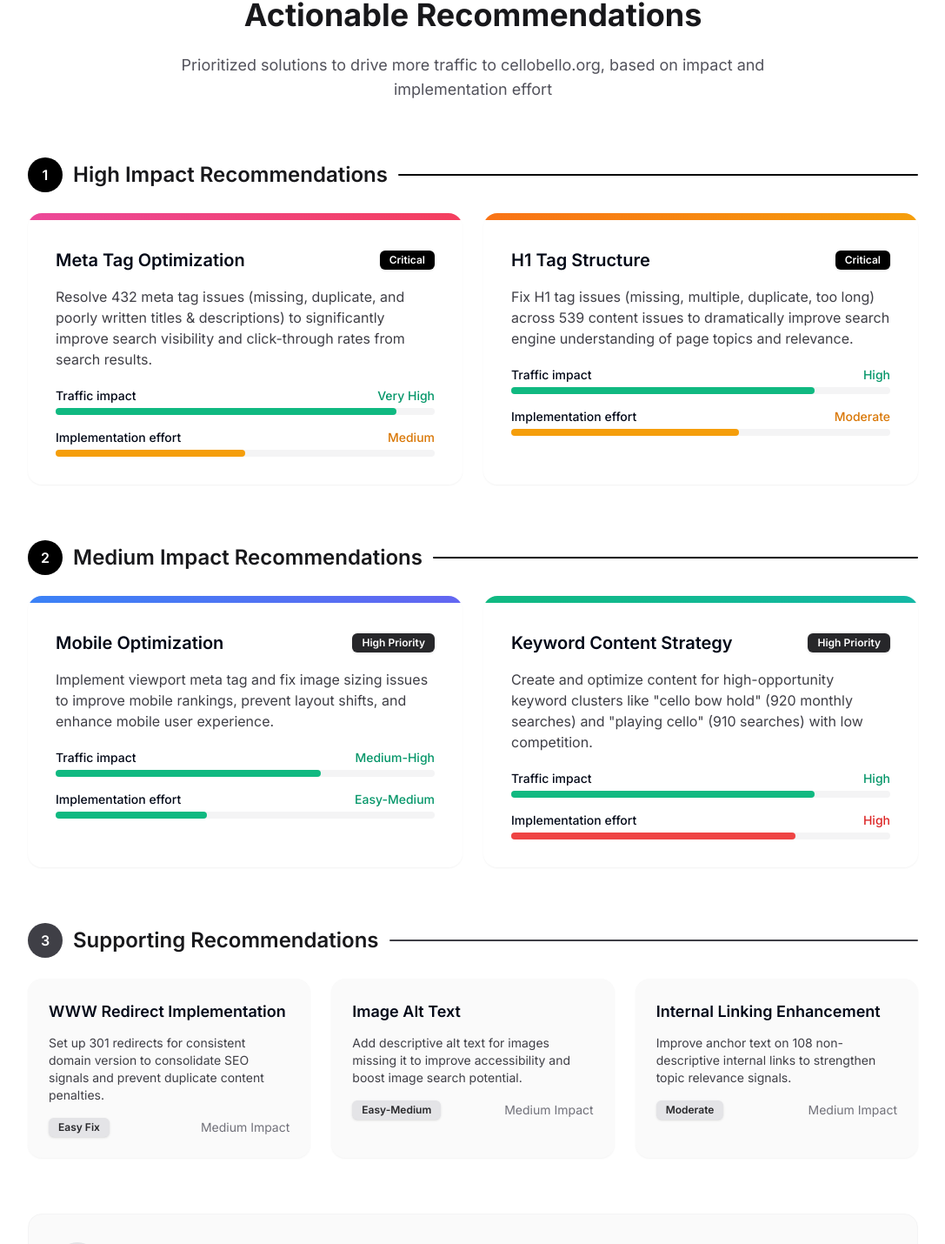
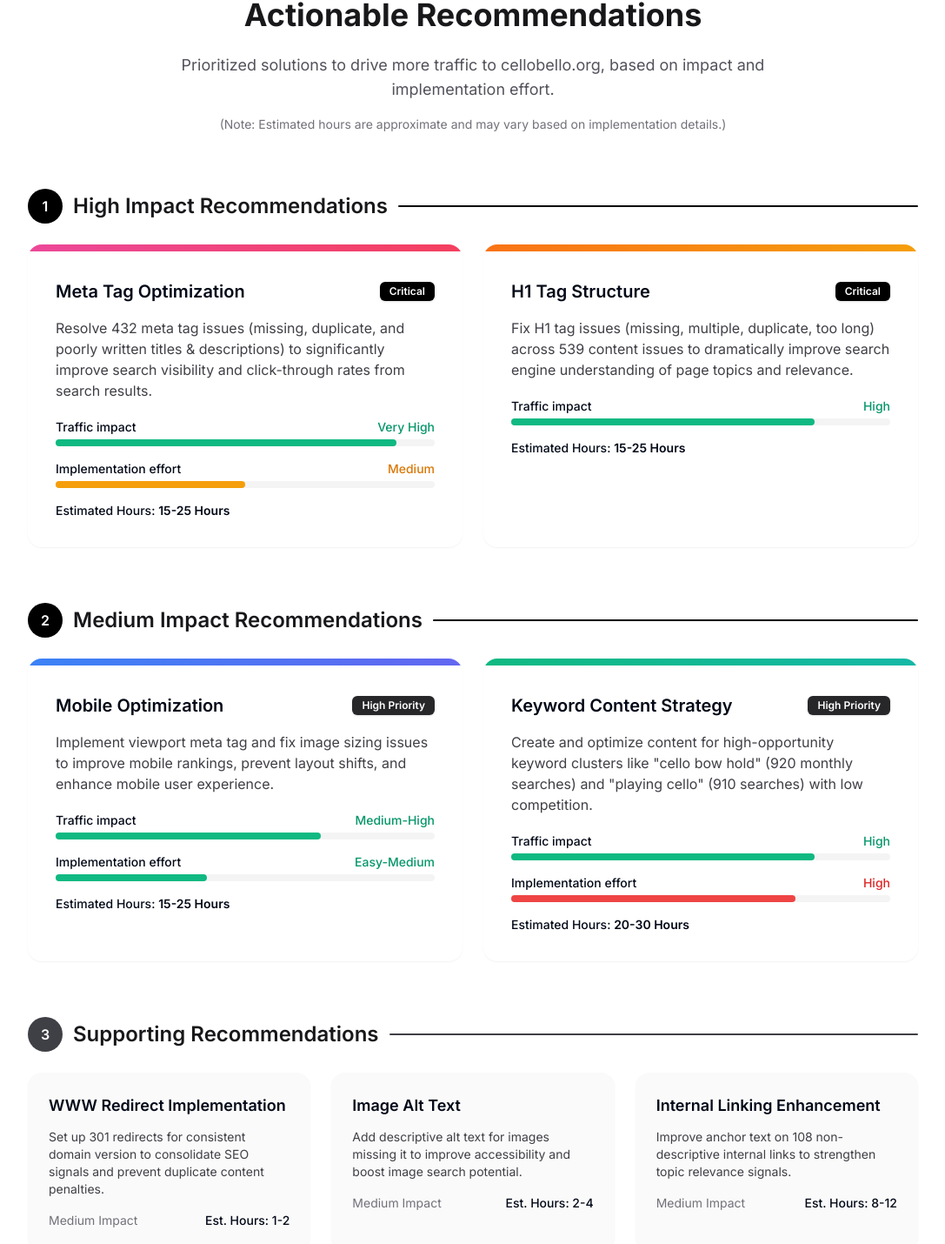
Before and after one commit to delgesu1/CelloBelloAudit, a Next.js app: page / in a window 1280 px wide. Shown: the part 2374-3804 px from the top of the page at 87% size, without its empty margins (96-1183 px from the left). Built offline with nearby package versions, Linux system fonts and the light colour scheme.

Commit message:
feat: Update SEO report page with estimated task hours

```diff
--- a/src/app/page.tsx
+++ b/src/app/page.tsx
@@ -211,7 +211,8 @@ export default function Home() {
       <section className="py-24 px-6">
         <div className="max-w-5xl mx-auto">
           <h2 className="text-3xl md:text-4xl font-bold mb-6 text-center">Actionable Recommendations</h2>
-          <p className="text-lg text-zinc-600 max-w-3xl mx-auto text-center mb-16">Prioritized solutions to drive more traffic to cellobello.org, based on impact and implementation effort</p>
+          <p className="text-lg text-zinc-600 max-w-3xl mx-auto text-center mb-4">Prioritized solutions to drive more traffic to cellobello.org, based on impact and implementation effort.</p>
+          <p className="text-sm text-zinc-500 max-w-3xl mx-auto text-center mb-16">(Note: Estimated hours are approximate and may vary based on implementation details.)</p>
 
           <div className="space-y-16">
             {/* High Impact Category */}
@@ -253,6 +254,10 @@ export default function Home() {
                         <div className="bg-amber-500 h-2 rounded-full" style={{ width: '50%' }}></div>
                       </div>
                     </div>
+                    {/* Removed Implementation Effort Bar */}
+                    <div className="text-sm font-medium mt-4">
+                      Estimated Hours: <span className="font-semibold">15-25 Hours</span>
+                    </div>
                   </div>
                 </Card>
 
@@ -275,14 +280,9 @@ export default function Home() {
                         <div className="bg-emerald-500 h-2 rounded-full" style={{ width: '80%' }}></div>
                       </div>
                     </div>
-                    <div className="space-y-1">
-                      <div className="flex justify-between text-sm">
-                        <span className="font-medium">Implementation effort</span>
-                        <span className="text-amber-600 font-medium">Moderate</span>
-                      </div>
-                      <div className="w-full bg-zinc-100 rounded-full h-2">
-                        <div className="bg-amber-500 h-2 rounded-full" style={{ width: '60%' }}></div>
-                      </div>
+                    {/* Removed Implementation Effort Bar */}
+                     <div className="text-sm font-medium mt-4">
+                      Estimated Hours: <span className="font-semibold">15-25 Hours</span>
                     </div>
                   </div>
                 </Card>
@@ -328,6 +328,10 @@ export default function Home() {
                         <div className="bg-emerald-500 h-2 rounded-full" style={{ width: '40%' }}></div>
                       </div>
                     </div>
+                    {/* Removed Implementation Effort Bar */}
+                    <div className="text-sm font-medium mt-4">
+                      Estimated Hours: <span className="font-semibold">15-25 Hours</span>
+                    </div>
                   </div>
                 </Card>
 
@@ -359,6 +363,10 @@ export default function Home() {
                         <div className="bg-red-500 h-2 rounded-full" style={{ width: '75%' }}></div>
                       </div>
                     </div>
+                    {/* Removed Implementation Effort Bar */}
+                    <div className="text-sm font-medium mt-4">
+                      Estimated Hours: <span className="font-semibold">20-30 Hours</span>
+                    </div>
                   </div>
                 </Card>
               </div>
@@ -381,9 +389,9 @@ export default function Home() {
                     <p className="text-zinc-700 text-sm mb-4">
                       Set up 301 redirects for consistent domain version to consolidate SEO signals and prevent duplicate content penalties.
                     </p>
-                    <div className="flex items-center justify-between text-sm">
-                      <Badge className="bg-zinc-200 text-zinc-800">Easy Fix</Badge>
+                    <div className="flex items-center justify-between text-sm mt-4">
                       <span className="text-zinc-500">Medium Impact</span>
+                       <span className="font-medium">Est. Hours: 1-2</span>
                     </div>
                   </div>
                 </Card>
@@ -394,9 +402,9 @@ export default function Home() {
                     <p className="text-zinc-700 text-sm mb-4">
                       Add descriptive alt text for images missing it to improve accessibility and boost image search potential.
                     </p>
-                    <div className="flex items-center justify-between text-sm">
-                      <Badge className="bg-zinc-200 text-zinc-800">Easy-Medium</Badge>
+                    <div className="flex items-center justify-between text-sm mt-4">
                       <span className="text-zinc-500">Medium Impact</span>
+                       <span className="font-medium">Est. Hours: 2-4</span>
                     </div>
                   </div>
                 </Card>
@@ -407,9 +415,9 @@ export default function Home() {
                     <p className="text-zinc-700 text-sm mb-4">
                       Improve anchor text on 108 non-descriptive internal links to strengthen topic relevance signals.
                     </p>
-                    <div className="flex items-center justify-between text-sm">
-                      <Badge className="bg-zinc-200 text-zinc-800">Moderate</Badge>
+                    <div className="flex items-center justify-between text-sm mt-4">
                       <span className="text-zinc-500">Medium Impact</span>
+                      <span className="font-medium">Est. Hours: 8-12</span>
                     </div>
                   </div>
                 </Card>
@@ -425,7 +433,7 @@ export default function Home() {
                 <div>
                   <h4 className="text-lg font-semibold mb-2">Implementation Approach</h4>
                   <p className="text-zinc-700">
-                    The recommendations above are arranged in order of traffic impact. For maximum results, implement the high-impact recommendations first, focusing on technical SEO and on-page factors that directly affect search visibility before proceeding to more resource-intensive content creation efforts.
+                    The recommendations above are arranged in order of traffic impact. For maximum results, implement the high-impact recommendations first, focusing on technical SEO and on-page factors that directly affect search visibility before proceeding to more resource-intensive content creation efforts. Estimated hours provide a rough guide for planning.
                   </p>
                 </div>
               </div>
@@ -1166,7 +1174,7 @@ export default function Home() {
                       <ul className="list-disc list-inside space-y-1 pl-4">
                         <li>Ensure URL structures are clean and include target keywords where appropriate.</li>
                         <li>Implement schema markup for relevant content types (e.g., Educational Events, Courses, Articles).</li>
-                        <li>Optimize image file sizes and ensure all images have descriptive alt text.</li>
+                        <li>Optimize image file sizes and ensure all images have descriptive alt text, incorporating relevant keywords naturally.</li>
                         <li>Prioritize mobile-friendliness and page speed.</li>
                       </ul>
                     </div>
```
